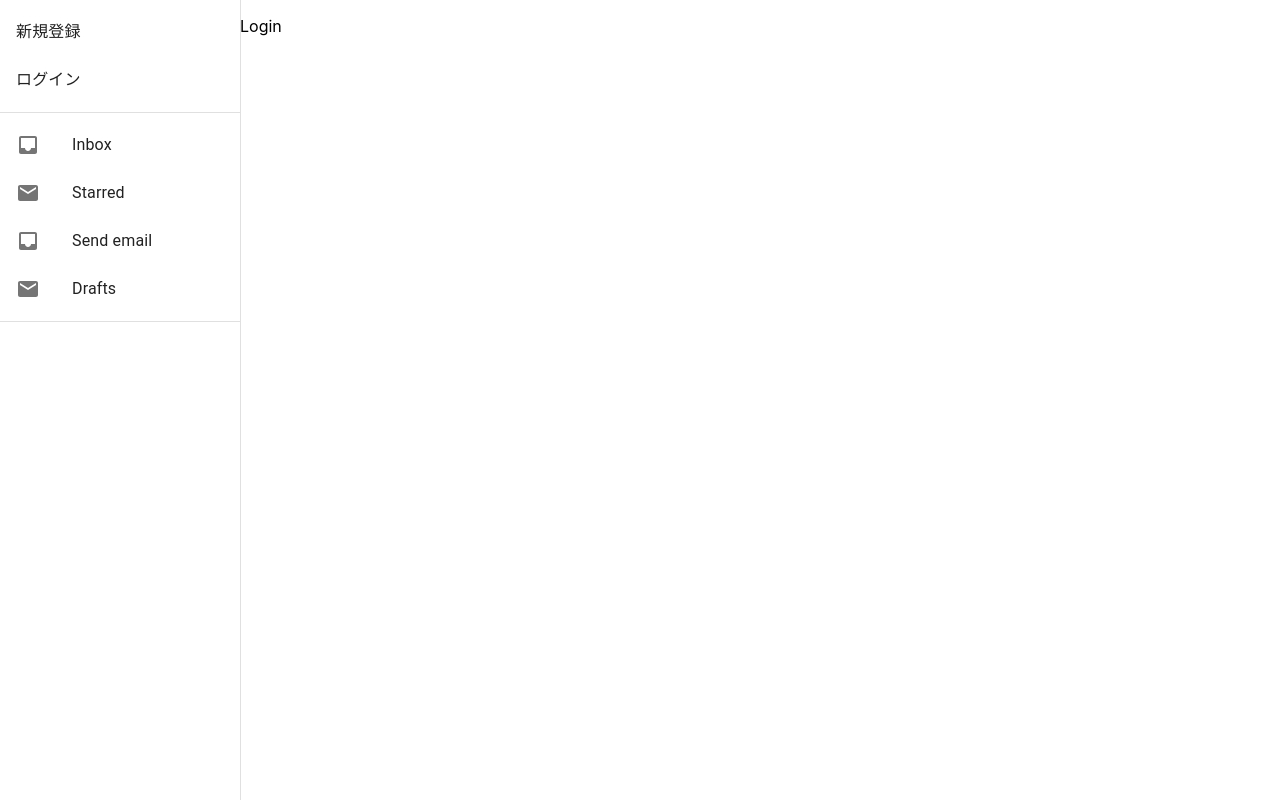
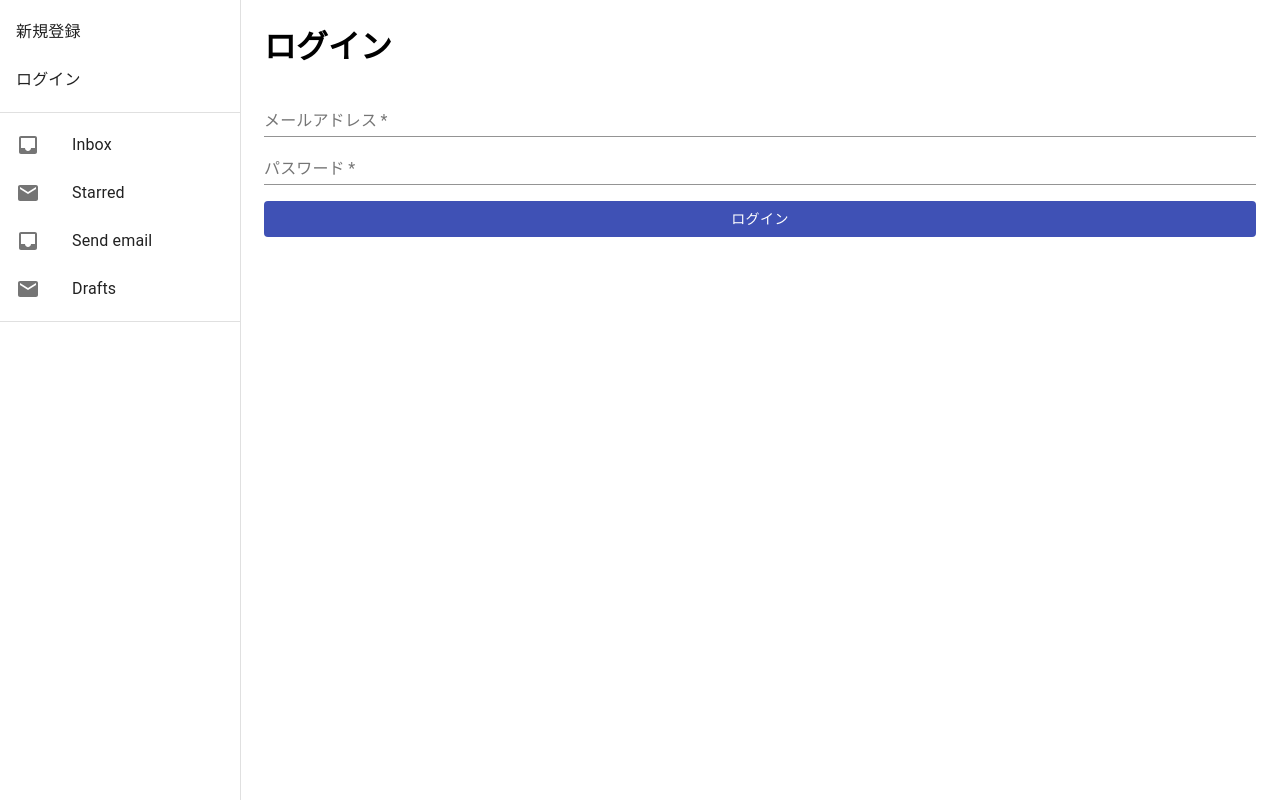
Before and after one commit to tocoteron/engineer-ability-visualizer, a React (Create React App) app in the folder frontend/: page /login in a window 1280 px wide. Built offline with nearby package versions, Linux system fonts and the light colour scheme; no server answers.

Commit message:
Add LoginHRUserPage

```diff
--- a/frontend/src/App.tsx
+++ b/frontend/src/App.tsx
@@ -21,6 +21,7 @@ import {
 import ListItemLink from './components/ListItemLink';
 import EngineerUserAbilityPage from './pages/EngineerUserAbilityPage';
 import RegisterHRUserPage from './pages/RegisterHRUserPage';
+import LoginHRUserPage from './pages/LoginHRUserPage';
 
 const drawerWidth = 240;
 
@@ -105,7 +106,7 @@ function App() {
               <RegisterHRUserPage successCallbackPath="/" />
             </Route>
             <Route path="/login">
-              <p>Login</p>
+              <LoginHRUserPage successCallbackPath="/" />
             </Route>
           </Switch>
         </div>
--- /dev/null
+++ b/frontend/src/pages/LoginHRUserPage.tsx
@@ -0,0 +1,98 @@
+import React, { useState } from 'react';
+import Container from '@material-ui/core/Container';
+import { TextField, Button, createStyles, makeStyles, Theme } from '@material-ui/core';
+import useUser from '../hooks/useUser';
+import { RouteComponentProps, withRouter } from 'react-router';
+
+interface Props extends RouteComponentProps<{}> {
+  successCallbackPath: string;
+}
+
+interface FormState {
+  email: string;
+  password: string;
+}
+
+const initFormState: FormState = {
+  email: "",
+  password: "",
+}
+
+type FormChangeEvent = React.ChangeEvent<HTMLTextAreaElement | HTMLInputElement>;
+
+const useStyles = makeStyles((theme: Theme) =>
+  createStyles({
+    errorMessage: {
+      color: "#f00",
+    },
+    loginButton: {
+      width: "100%",
+      marginTop: 16,
+    },
+  }),
+);
+
+function LoginHRUserPage(props: Props) {
+  const classes = useStyles();
+  const { login } = useUser();
+  const [errorMessage, setErrorMessage] = useState<string>("");
+  const [form, setForm] = useState<FormState>(initFormState);
+
+  function onChangeEmail(e: FormChangeEvent) {
+    setForm({
+      ...form,
+      email: e.target.value,
+    });
+  }
+
+  function onChangePassword(e: FormChangeEvent) {
+    setForm({
+      ...form,
+      password: e.target.value,
+    });
+  }
+
+  async function loginHRUser() {
+    try {
+      await login(form.email, form.password);
+      setErrorMessage("");
+      setForm(initFormState);
+      props.history.push(props.successCallbackPath);
+    } catch(err) {
+      setErrorMessage(err.message)
+    }
+  }
+
+  return (
+    <Container fixed>
+      <h1>ログイン</h1>
+      <span className={classes.errorMessage}>{errorMessage}</span>
+      <TextField
+        fullWidth
+        required
+        label="メールアドレス"
+        type="email"
+        onChange={onChangeEmail}
+      />
+      <TextField
+        fullWidth
+        required
+        label="パスワード"
+        type="password"
+        value={form.password}
+        onChange={onChangePassword}
+      />
+      <Button
+        className={classes.loginButton}
+        color="primary"
+        variant="contained"
+        disableElevation
+        onClick={loginHRUser}
+      >
+        ログイン
+      </Button>
+    </Container>
+  );
+}
+
+export default withRouter(LoginHRUserPage);
```
